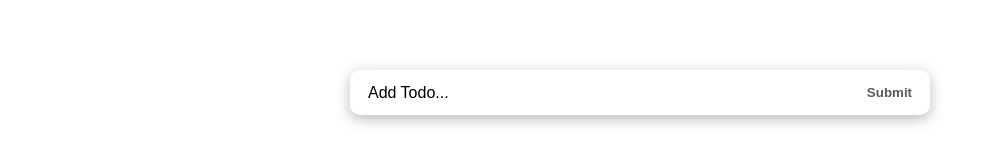
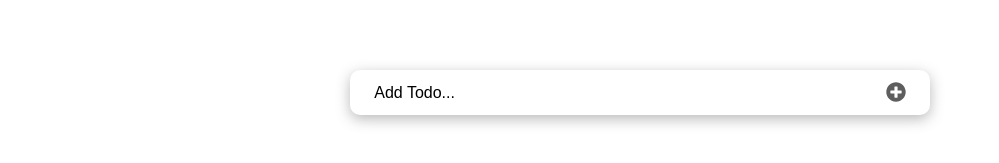
Before and after one commit to eric2umeh/react-todo, a React (Create React App) app: page / in a window 1280 px wide. Shown: the part 165-328 px from the top of the page, without its empty margins (0-999 px from the left). Built offline with nearby package versions, Linux system fonts and the light colour scheme; the HTML template or start-up script is replaced by a standard one.

Commit message:
Add React-Icons

```diff
--- a/src/components/InputTodo.jsx
+++ b/src/components/InputTodo.jsx
@@ -1,4 +1,5 @@
 import { useState } from 'react';
+import { FaPlusCircle } from 'react-icons/fa';
 
 const InputTodo = ({ addTodoItem }) => {
   const [title, setTitle] = useState('');
@@ -21,7 +22,7 @@
 
   return (
     <>
-       <form onSubmit={handleSubmit} className="form-container">
+      <form onSubmit={handleSubmit} className="form-container">
         <input
           type="text"
           placeholder="Add Todo..."
@@ -29,7 +30,15 @@
           onChange={handleChange}
           className="input-text"
         />
-        <button className="input-submit">Submit</button>
+        <button className="input-submit">
+          <FaPlusCircle
+            style={{
+              color: '#5e5e5e',
+              fontSize: '20px',
+              marginTop: '2px',
+            }}
+          />
+        </button>
       </form>
       <span className="submit-warning">{message}</span>
     </>
--- a/src/components/TodoItem.jsx
+++ b/src/components/TodoItem.jsx
@@ -1,5 +1,7 @@
 import React, { useState } from 'react';
 import styles from '../styles/TodoItem.module.css';
+import { FaTrash } from 'react-icons/fa';
+import { AiFillEdit } from 'react-icons/ai';
 
 const TodoItem = ({ itemProp, setTodos, delTodo, setUpdate }) => {
   const [editing, setEditing] = useState(false);
@@ -51,8 +53,12 @@
           checked={itemProp.completed}
           onChange={() => handleChange(itemProp.id)}
         />
-        <button onClick={handleEditing}>Edit</button>
-        <button onClick={() => delTodo(itemProp.id)}>Delete</button>
+        <button onClick={handleEditing}>
+          <AiFillEdit style={{ color: '#5e5e5e', fontSize: '16px' }} />
+        </button>
+        <button onClick={() => delTodo(itemProp.id)}>
+          <FaTrash style={{ color: '#5e5e5e', fontSize: '16px' }} />
+        </button>
         <span style={itemProp.completed ? completedStyle : null}>
           {itemProp.title}
         </span>
```
